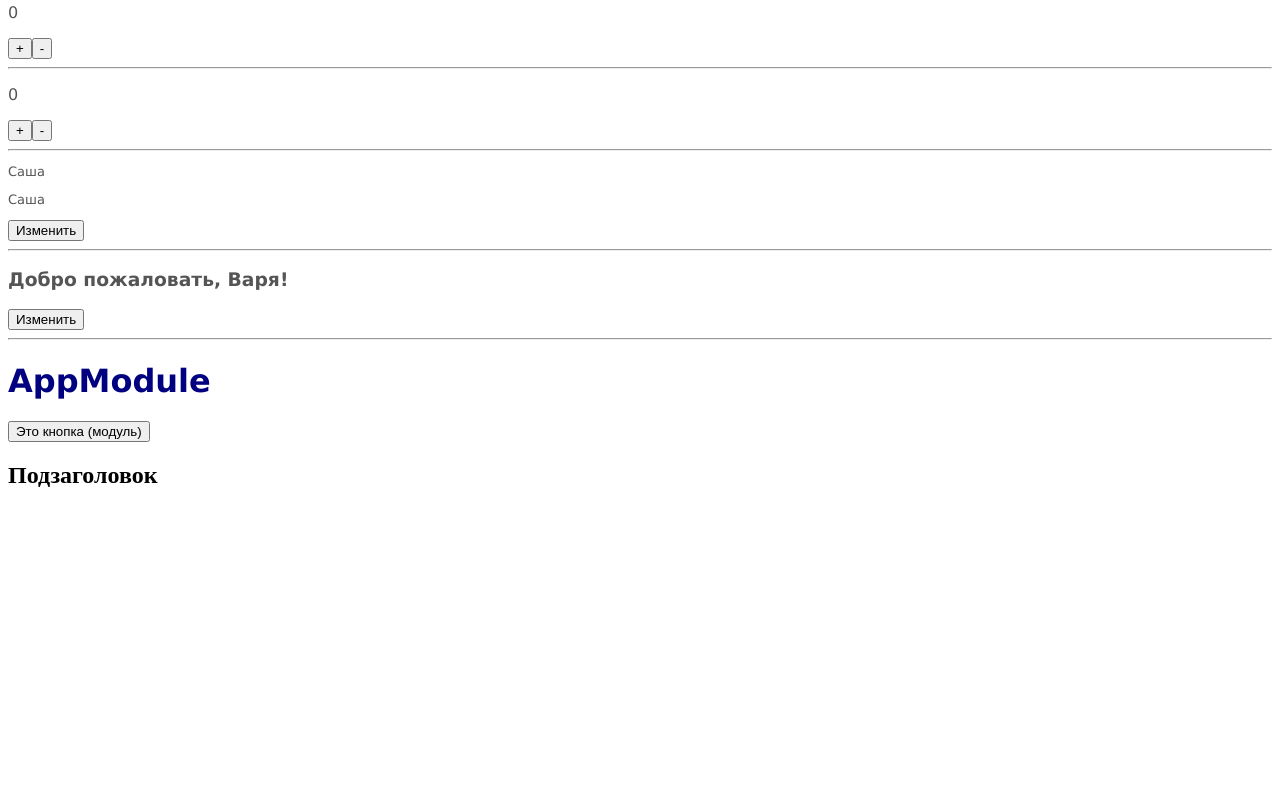
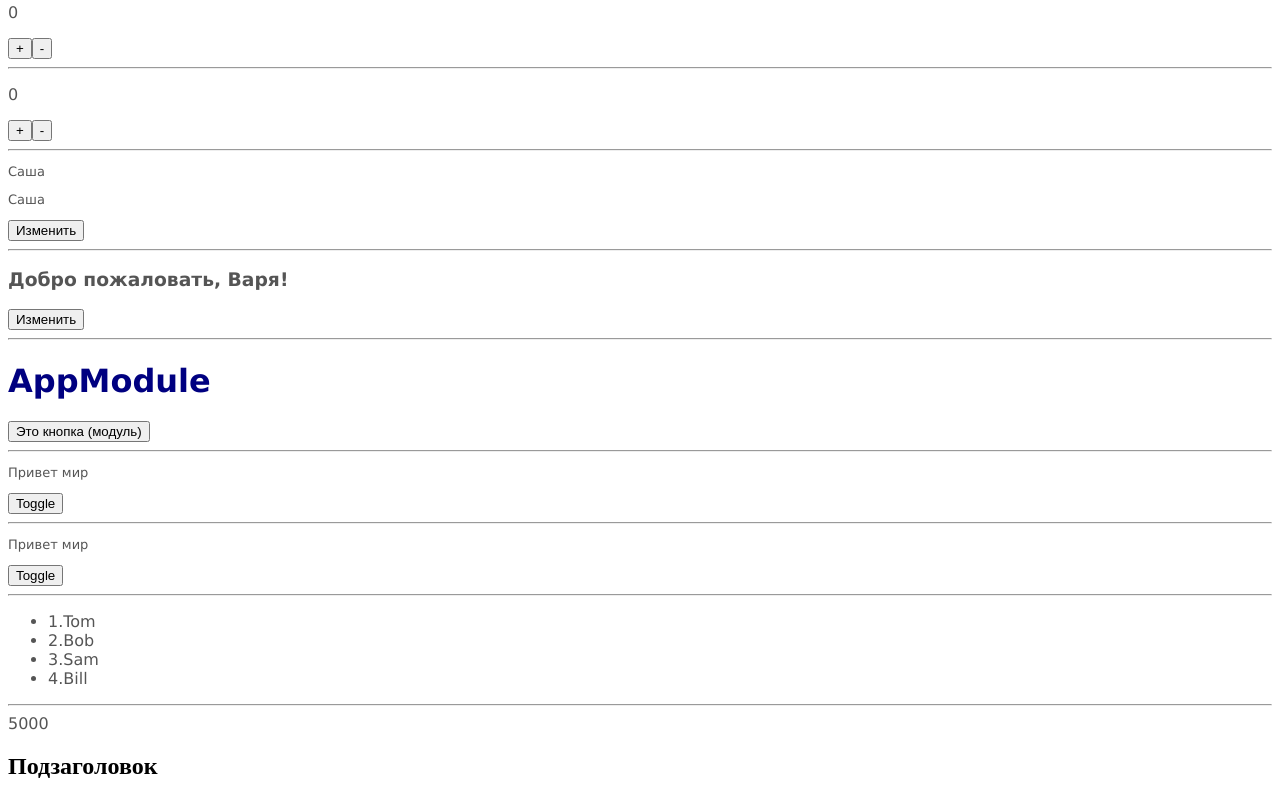
Before and after one commit to VKozhura/angular-components, an Angular app: page / in a window 1280 px wide. Shown: the part 1645-2445 px from the top of the page. Before the commit the page ends 2154 px from the top, so only its background shows below. Built offline with nearby package versions, Linux system fonts and the light colour scheme.

Commit message:
Структурные директивы ngIf, ngFor, ngSwitch

```diff
--- a/src/app/app.component.html
+++ b/src/app/app.component.html
@@ -135,3 +135,37 @@
   <h1>AppModule</h1>
   <app-button></app-button>
 </div>
+
+<hr>
+
+<p *ngIf="condition">
+  Привет мир
+</p>
+<p *ngIf="!condition">
+  Пока мир
+</p>
+<button (click)="toggle1()">Toggle</button>
+
+<hr>
+
+<p *ngIf="condition; else unset">
+  Привет мир
+</p>
+<ng-template #unset>
+  <p>Пока мир</p>
+</ng-template>
+<button (click)="toggle1()">Toggle</button>
+
+<hr>
+
+<ul>
+  <li *ngFor="let item of items; let i = index">{{i+1}}.{{item}}</li>
+</ul>
+
+<hr>
+
+<div [ngSwitch]="count1">
+  <ng-template ngSwitchCase="1">{{count1 * 10}}</ng-template>
+  <ng-template ngSwitchCase="2">{{count1 * 100}}</ng-template>
+  <ng-template ngSwitchDefault>{{count1 * 1000}}</ng-template>
+</div>
--- a/src/app/app.component.ts
+++ b/src/app/app.component.ts
@@ -68,4 +68,19 @@ export class AppComponent {
   toggle() {
     this.visibility = !this.visibility
   }
+
+  //============
+
+  condition: boolean = true;
+
+    toggle1(){
+        this.condition = !this.condition;
+    }
+
+  //===========
+
+  items = ["Tom", "Bob", "Sam", "Bill"]
+
+  //=============
+  count1: number = 5;
 }
```
